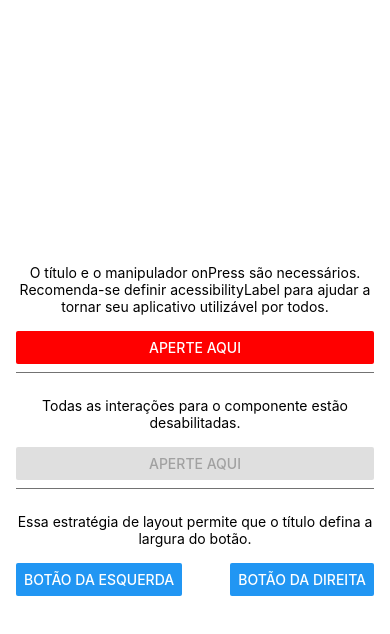
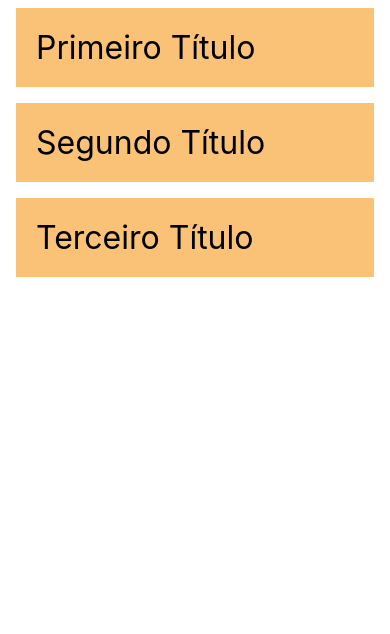
Before and after one commit to BrenoUni14/MobDev2024, a React Native app: screen / in a window 390 px wide. Shown: the top 634 px of the page. Built offline with nearby package versions, Linux system fonts and the light colour scheme.

Commit message:
feat: UserInterface: FlatList

```diff
--- a/App.tsx
+++ b/App.tsx
@@ -7,7 +7,10 @@
   SafeAreaView,
   TextInput,
   Alert,
-  Button
+  Button,
+  FlatList,
+  StatusBar,
+  SectionList
 } from 'react-native';
 
 
@@ -153,7 +156,7 @@
         <Text>Você está na Fatec Zona Leste</Text>
   )
 }
-*/
+
 
 const Separator = () => <View style = {styles.separator} />;
 
@@ -231,7 +234,57 @@
     borderBottomWidth: StyleSheet.hairlineWidth
   }
 })
+*/
 
+const DATA = [
+  {
+    id: '1',
+    title: 'Primeiro Título'
+  },
+  {
+    id: '2',
+    title: 'Segundo Título'
+  },
+  {
+    id: '3',
+    title: 'Terceiro Título'
+  }
+]
 
+type ItemProps = {title: string};
 
-export default App;
+const Item = ({ title }: ItemProps) => (
+  <View style={styles.item}>
+    <Text style={styles.title}>{title}</Text>
+  </View>
+);
+
+const Comp = () => {
+  return(
+  <SafeAreaView style={styles.container}>
+    <FlatList
+    data={DATA}
+    renderItem={({ item }) => <Item title={item.title}/>}
+    keyExtractor={item => item.id}
+    />
+  </SafeAreaView>
+  )
+}
+
+const styles = StyleSheet.create({
+  container:{
+    flex: 1,
+    marginTop: StatusBar.currentHeight || 0,
+  },
+  item:{
+    backgroundColor: '#f9c277',
+    padding: 20,
+    marginVertical: 8,
+    marginHorizontal: 16,
+  },
+  title:{
+    fontSize: 32
+  }
+});
+
+export default Comp;
```
